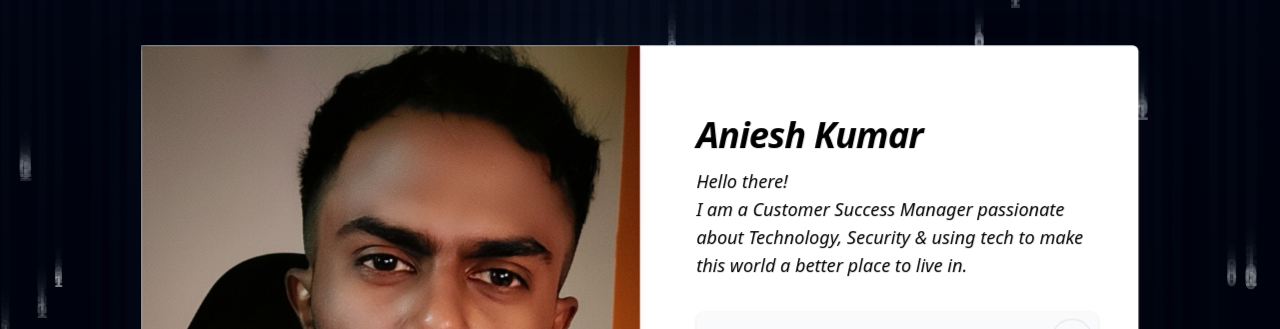
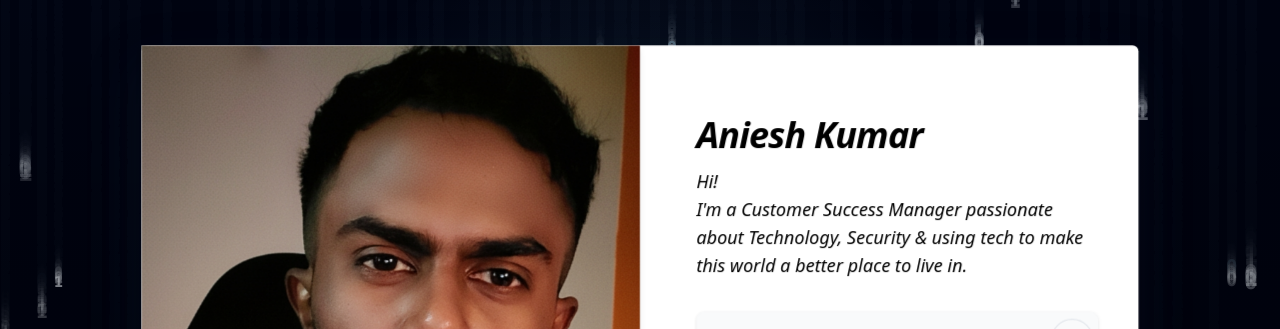
Before and after one commit to anieshak/ak, a React (Vite) app: page / in a window 1280 px wide. Shown: the top 329 px of the page. Built offline with nearby package versions, Linux system fonts and the light colour scheme.

Commit message:
Update introduction text in ProfileCard component

```diff
--- a/src/components/ProfileCard.tsx
+++ b/src/components/ProfileCard.tsx
@@ -54,9 +54,10 @@ export default function ProfileCard() {
             Aniesh Kumar
           </h1>
           <p className="text-base text-lg text-black italic mb-8">
-            Hello there! <br />I am a <span>Customer Success Manager</span>{" "}
-            passionate about Technology, Security & using tech to make this
-            world a better place to live in.
+            Hi! <br />
+            I'm a <span>Customer Success Manager</span> passionate about
+            Technology, Security & using tech to make this world a better place
+            to live in.
           </p>
 
           {/* Social Links */}
```
